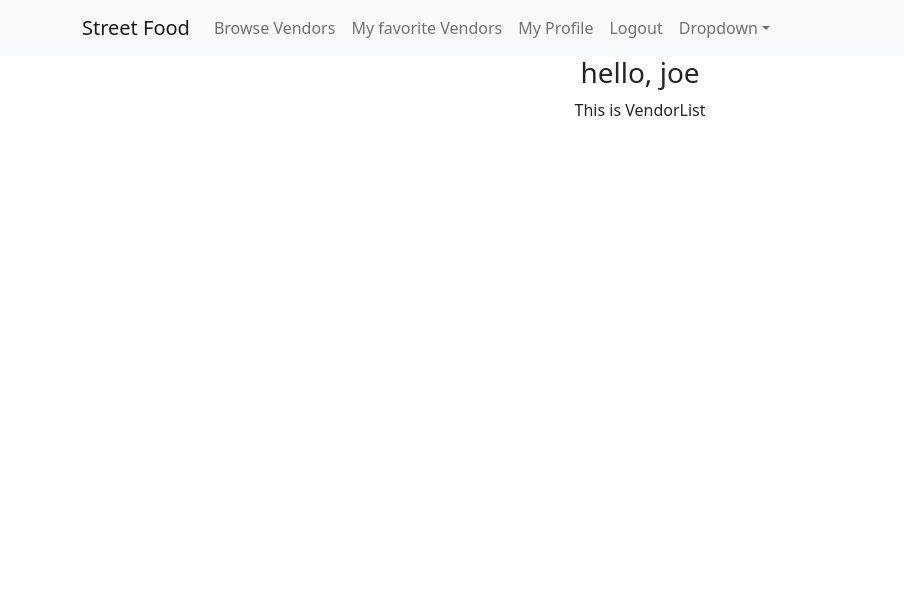
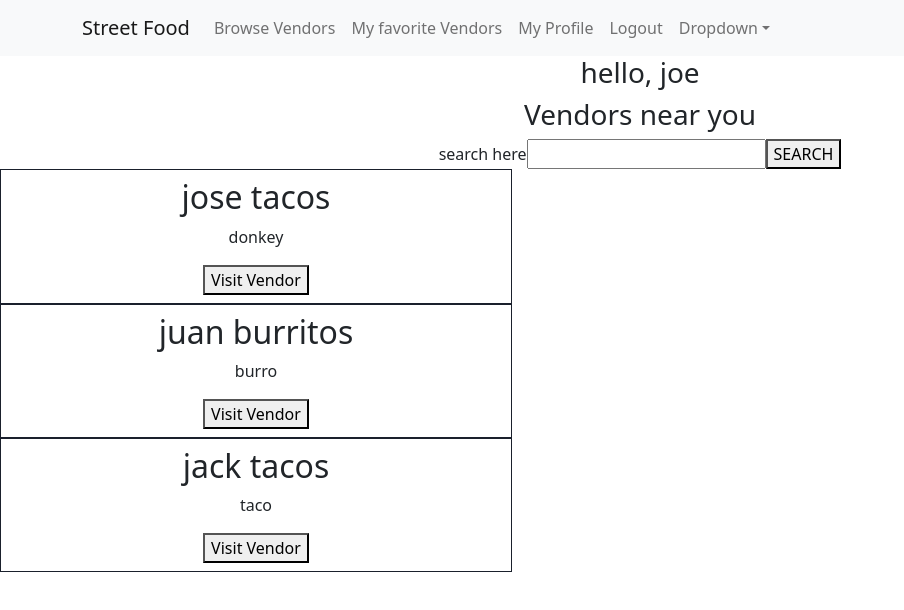
Before and after one commit to varteaga5/street-food-project, a React (Create React App) app in the folder client/: page /VendorList in a window 1280 px wide. Shown: the top 610 px of the page, without its empty margins (0-904 px from the left). Built offline with nearby package versions, Linux system fonts and the light colour scheme; no server answers.

Commit message:
rendered vendors

```diff
--- a/client/src/pages/VendorList.js
+++ b/client/src/pages/VendorList.js
@@ -1,7 +1,74 @@
-import React from "react";
+import { useEffect, useState } from "react";
+import { Link } from "react-router-dom";
 
 const VendorList = () => {
-  return <div>This is VendorList</div>;
+  const testVendors = [
+    { id: 1, companyName: "jose tacos", foodType: "donkey" },
+    { id: 2, companyName: "juan burritos ", foodType: "burro" },
+    { id: 3, companyName: "jack tacos", foodType: "taco" },
+  ];
+
+  const [vendors, setVendors] = useState(testVendors);
+  const [search, setSearch] = useState("");
+
+  useEffect(() => {
+    fetch("/vendors").then((r) => r.json());
+    //   .then((data) => setVendors(data));
+  }, []);
+
+  const handleSearch = (e) => {
+    // get to handle request
+    fetch("/vendorQuery/" + search, {
+      method: "GET",
+      headers: {
+        "Content-Type": "application/json",
+      },
+    }).then((r) => r.json());
+    //   .then((data) => setVendors(data));
+  };
+
+  return (
+    <section>
+      <h3>Vendors near you</h3>
+      <label>search here </label>
+      <input
+        type="text"
+        id="searchBar"
+        autoComplete="off"
+        value={search}
+        onChange={(e) => setSearch(e.target.value)}
+      />
+      <button onClick={handleSearch}>SEARCH</button>
+      {vendors && vendors.length > 0 ? (
+        vendors.map((vendor) => (
+          <div
+            key={vendor.id}
+            style={{
+              border: "1px solid #1a202c",
+              padding: "8px",
+              minWidth: "32px",
+              maxWidth: "512px",
+              background: "transparent",
+              transition: "all 0.1s ease-in",
+            }}
+          >
+            <div>
+              <h2>{vendor.companyName}</h2>
+              <p>{vendor.foodType}</p>
+              <button>Visit Vendor</button>
+            </div>
+          </div>
+        ))
+      ) : (
+        <>
+          <h2>No vendors Found</h2>
+          <button as={Link} to="/new">
+            Browse Vendors
+          </button>
+        </>
+      )}
+    </section>
+  );
 };
 
 export default VendorList;
```
